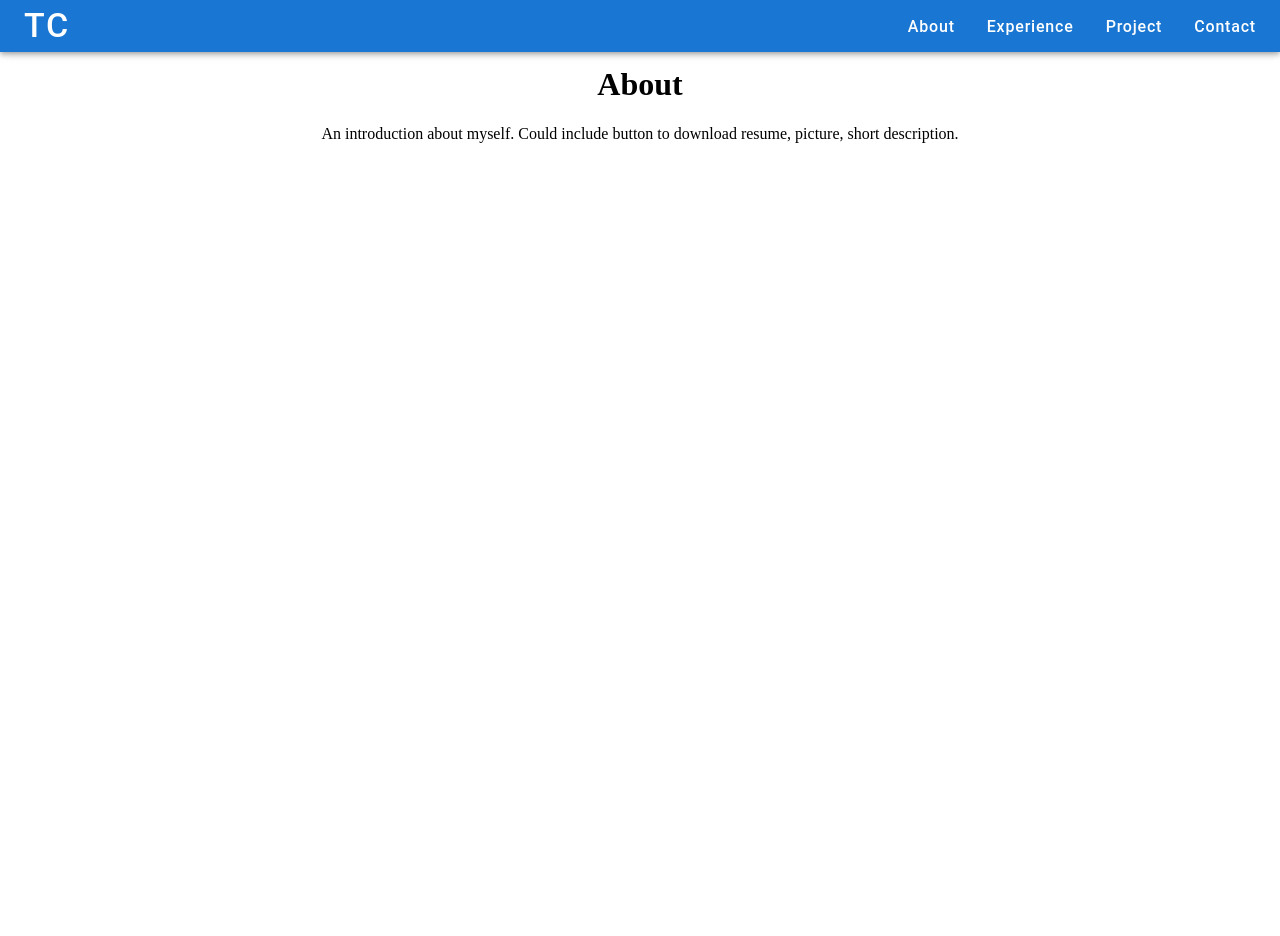
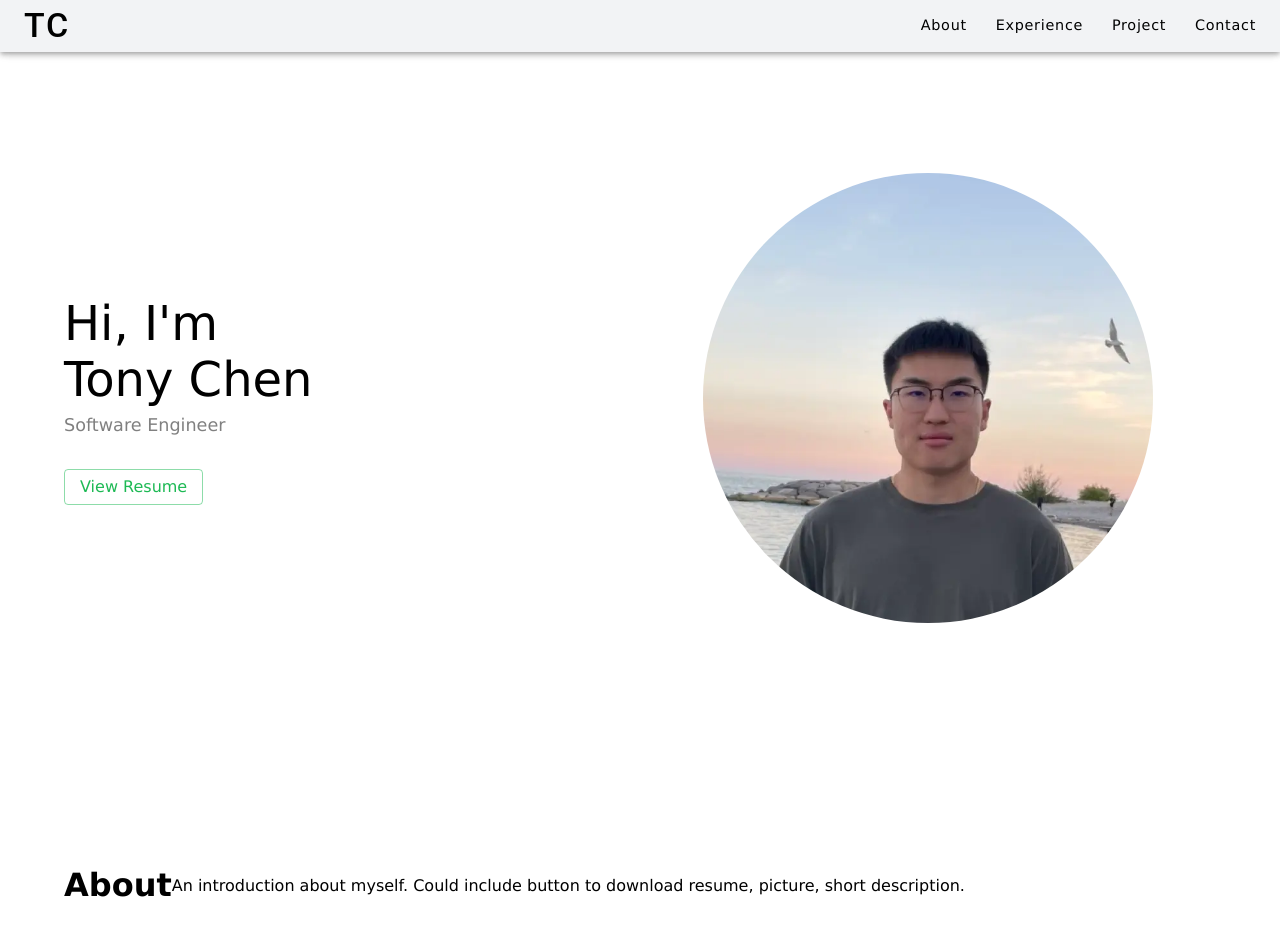
Before and after one commit to tonychen2001/portfolio, a React (Create React App) app in the folder portfolio/: page / in a window 1280 px wide. Shown: the top 936 px of the page. Built offline with nearby package versions, Linux system fonts and the light colour scheme.

Commit message:
add intro section

```diff
--- a/portfolio/src/App.css
+++ b/portfolio/src/App.css
@@ -4,10 +4,12 @@
 
 html {
   scroll-behavior: smooth;
+  font-family: "Verdana", sans-serif;
 }
 
 body {
   margin: 0;
   padding: 0;
   overflow: overlay !important;
+  font-family: "Verdana", sans-serif;
 }
--- a/portfolio/src/App.js
+++ b/portfolio/src/App.js
@@ -1,5 +1,6 @@
 import "./App.css";
 import { Box, Container } from "@mui/material";
+import Intro from "./sections/intro";
 import About from "./sections/about";
 import Experience from "./sections/experience";
 import Project from "./sections/project";
@@ -11,6 +12,7 @@ function App() {
     <Box className="App">
       <Navbar />
       <Container>
+        <Intro />
         <About />
         <Experience />
         <Project />
--- a/portfolio/src/components/navbar.js
+++ b/portfolio/src/components/navbar.js
@@ -34,6 +34,7 @@ function Navbar() {
         sx={{
           height: "52px",
           justifyContent: "center",
+          backgroundColor: "#F2F3F5",
         }}
       >
         <Toolbar
@@ -47,7 +48,7 @@ function Navbar() {
             component="a"
             href="/"
             sx={{
-              color: "white",
+              color: "black",
               textDecoration: "none",
               fontFamily: "Roboto",
               fontWeight: "500",
@@ -67,14 +68,13 @@ function Navbar() {
             {sections.map((section) => (
               <Typography
                 key={section.title}
-                variant="h7"
                 noWrap
                 component="a"
                 href={section.url}
                 sx={{
-                  color: "white",
+                  color: "black",
                   textDecoration: "none",
-                  fontFamily: "Roboto",
+                  fontSize: "0.9em",
                   fontWeight: "500",
                   letterSpacing: "0.05em",
                   marginLeft: "2em",
@@ -99,7 +99,7 @@ function Navbar() {
               color="inherit"
               onClick={handleOpenNavMenu}
             >
-              <MenuIcon />
+              <MenuIcon color="primary" />
             </IconButton>
             <Menu
               id="menu-appbar"
@@ -120,14 +120,12 @@ function Navbar() {
               {sections.map((section) => (
                 <MenuItem key={section.title} onClick={handleCloseNavMenu}>
                   <Typography
-                    variant="h7"
                     component="a"
                     href={section.url}
                     sx={{
                       color: "black",
                       textDecoration: "none",
-                      fontFamily: "Roboto",
-                      fontSize: "1.2em",
+                      fontSize: "1.0em",
                     }}
                   >
                     {section.title}
--- a/portfolio/src/index.js
+++ b/portfolio/src/index.js
@@ -1,10 +1,37 @@
 import React from "react";
 import ReactDOM from "react-dom/client";
 import App from "./App";
+import { ThemeProvider, createTheme } from "@mui/material";
+
+const theme = createTheme({
+  text: {
+    primary: "#000000",
+    secondary: "#FFFFFF",
+  },
+  palette: {
+    primary: {
+      main: "#000000",
+    },
+    secondary: {
+      main: "#1DB954",
+    },
+  },
+  typography: {
+    fontFamily: "Verdana, sans-serif",
+    button: {
+      textTransform: "none",
+    },
+    allVariants: {
+      textDecoration: "none",
+    },
+  },
+});
 
 const root = ReactDOM.createRoot(document.getElementById("root"));
 root.render(
   <React.StrictMode>
-    <App />
+    <ThemeProvider theme={theme}>
+      <App />
+    </ThemeProvider>
   </React.StrictMode>
 );
--- a/portfolio/src/sections/about.js
+++ b/portfolio/src/sections/about.js
@@ -1,15 +1,23 @@
 import React from "react";
 import "../styles/about.css";
+import { Box } from "@mui/material";
 
 function About() {
   return (
-    <div id="about" className="about">
+    <Box
+      id="about"
+      className="about"
+      sx={{
+        display: "flex",
+        alignItems: "center",
+      }}
+    >
       <h1>About</h1>
       <p>
         An introduction about myself. Could include button to download resume,
         picture, short description.
       </p>
-    </div>
+    </Box>
   );
 }
 
--- /dev/null
+++ b/portfolio/src/sections/intro.js
@@ -0,0 +1,88 @@
+import React from "react";
+import { Box, Button, Typography } from "@mui/material";
+import profile_img from "../assets/profile.webp";
+import resume from "../assets/resume.pdf";
+
+function Intro() {
+  return (
+    <Box
+      id="intro"
+      sx={{
+        display: "grid",
+        gridTemplateColumns: { xs: "1fr", sm: "1fr 1fr" },
+        gridGap: "0",
+        alignItems: "center",
+        height: "100vh",
+        fontFamily: "Verdana",
+      }}
+    >
+      <Box
+        className="intro-left"
+        sx={{
+          display: "flex",
+          flexDirection: "column",
+          justifyContent: "center",
+          alignItems: "flex-start",
+          height: "100%",
+        }}
+      >
+        <Typography
+          variant="h1"
+          sx={{
+            fontSize: "3rem",
+            fontWeight: "500",
+            textAlign: "left",
+          }}
+        >
+          Hi, I'm <br />
+          Tony Chen
+        </Typography>
+        <Typography
+          variant="h5"
+          sx={{
+            fontSize: "1.1rem",
+            color: "grey",
+            fontWeight: "500",
+            textAlign: "left",
+            mt: "0.4em",
+          }}
+        >
+          Software Engineer
+        </Typography>
+        <Button
+          variant="outlined"
+          color="secondary"
+          sx={{
+            mt: "2.0em",
+            fontSize: "1.0rem",
+          }}
+        >
+          <Typography
+            color="secondary"
+            component="a"
+            href={resume}
+            target="_blank"
+          >
+            View Resume
+          </Typography>
+        </Button>
+      </Box>
+      <Box className="intro-right">
+        <Box
+          component="img"
+          alt="profile image"
+          src={profile_img}
+          sx={{
+            maxHeight: "450px",
+            maxWidth: "450px",
+            height: "100%",
+            width: "100%",
+            borderRadius: "50%",
+          }}
+        />
+      </Box>
+    </Box>
+  );
+}
+
+export default Intro;
```
Also changed, not shown: portfolio/src/assets/profile.webp (added), 1 other file (tests, documents, lock files or other folders).
